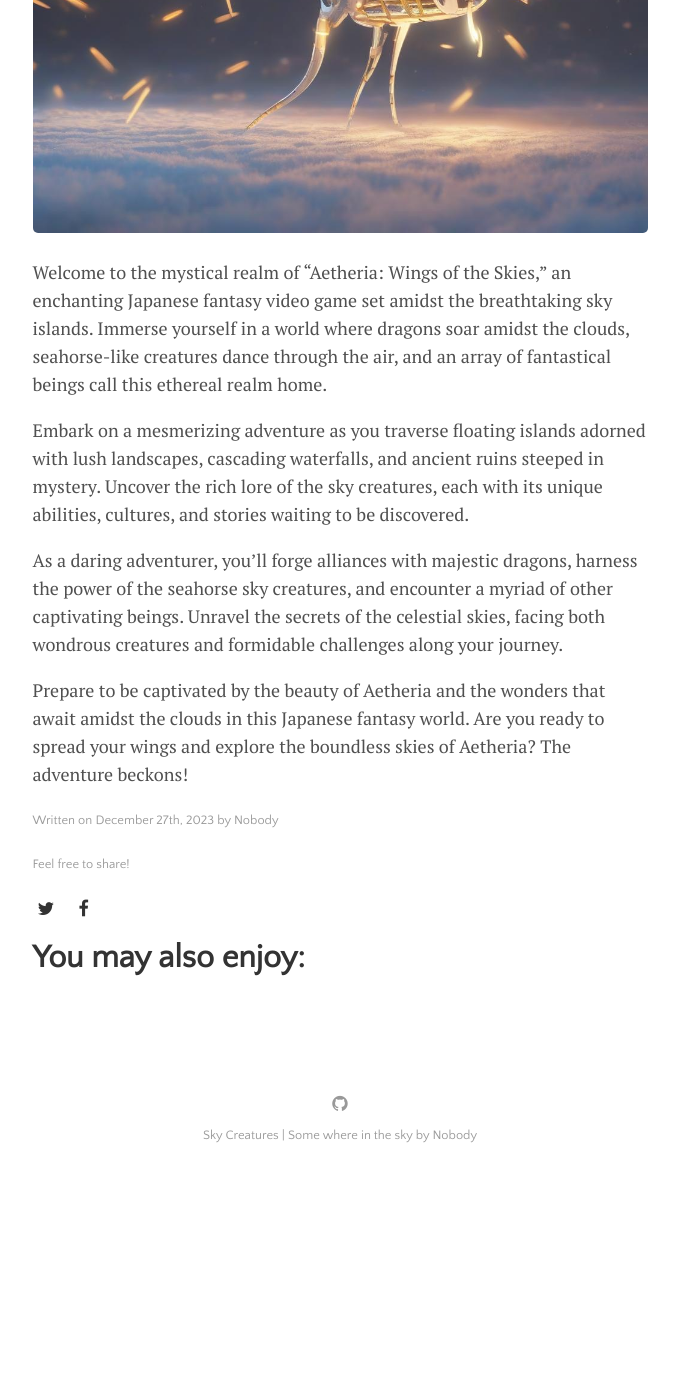
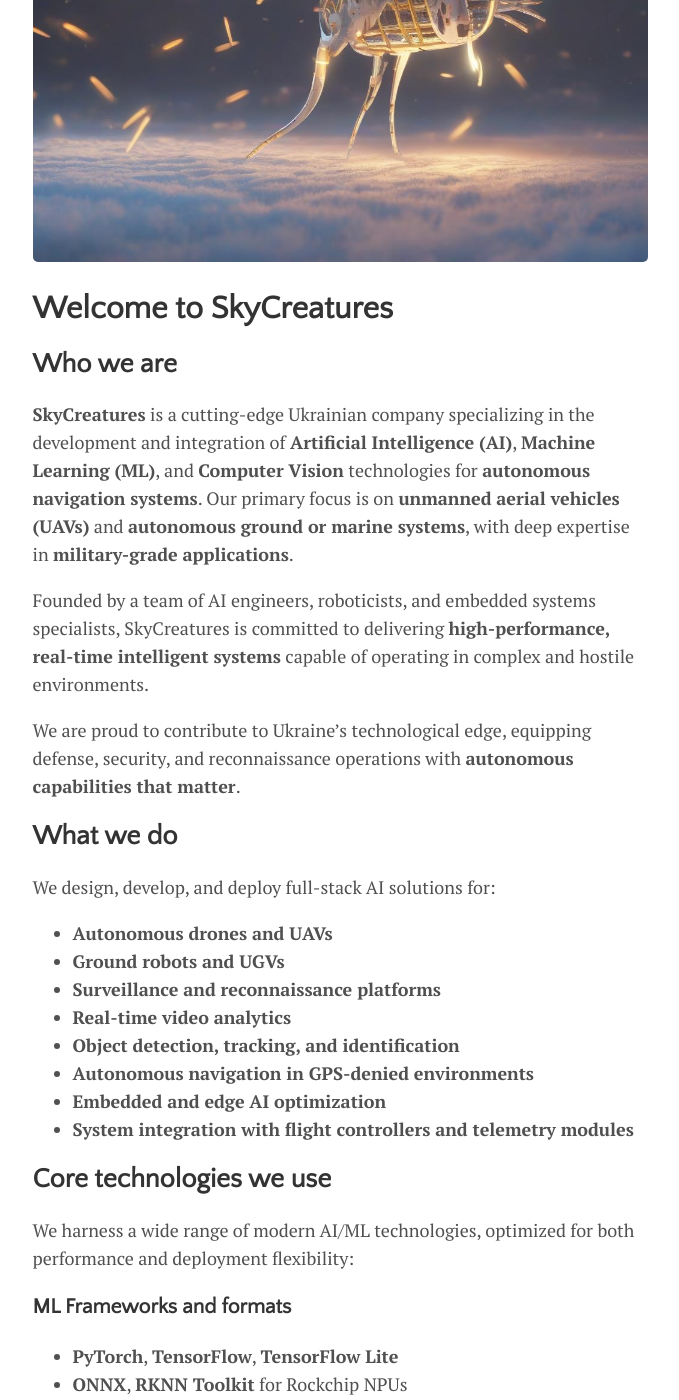
Before and after one commit to SkyCreatures/skycreatures.github.io, a Jekyll site: the page built from _posts/2025-06-14-welcome-to-sky-creatures-world.md, in a window 1280 px wide and 1400 px high, scrolled down 602 px. Shown: the whole window, without its empty margins (300-979 px from the left). Built offline with Jekyll 4.4.1, drawn with Linux system fonts in a browser that asks for light colours; before the commit the page ends 1783 px from its top, so only the background shows below that; some of the changed text lies outside the part shown.

Commit message:
Full fill website.

```diff
--- a/_config.yml
+++ b/_config.yml
@@ -21,8 +21,8 @@ plugins:             [jekyll-paginate, jekyll-sitemap, jekyll-feed, jekyll-seo-t
 
 # Customise atom feed settings (this is where Jekyll-Feed gets configuration information)
 title:		           'Sky Creatures'
-description:	       'Some where in the sky'
-author:              'Nobody'
+description:	       'Pioneering Autonomous Intelligence in the Skies and Beyond'
+author:              'Administrator'
 
 # RSS 2.0 can be used instead of Atom by uncommenting following two lines
 #feed:
--- a/_data/settings.yml
+++ b/_data/settings.yml
@@ -7,7 +7,7 @@ disqus:
 # google-ID: 'UA-000000000-0'
 
 menu:
-- {name: 'About',   url: 'about.html'}
+- {name: 'Our Mission',   url: 'our-mission.html'}
 
 # Available social icons are powered by Font Awesome, so you can use any icon that they offer
 social:
--- a/_posts/2023-12-27-welcome-to-sky-creatures-world.md
+++ /dev/null
@@ -1,16 +0,0 @@
----
-layout: post
-title: "Welcome to sky creatures world"
-author: "Nobody"
-categories: introduction
-tags: [skycreature, world]
-image: img_3.jpeg
----
-
-Welcome to the mystical realm of "Aetheria: Wings of the Skies," an enchanting Japanese fantasy video game set amidst the breathtaking sky islands. Immerse yourself in a world where dragons soar amidst the clouds, seahorse-like creatures dance through the air, and an array of fantastical beings call this ethereal realm home.
-
-Embark on a mesmerizing adventure as you traverse floating islands adorned with lush landscapes, cascading waterfalls, and ancient ruins steeped in mystery. Uncover the rich lore of the sky creatures, each with its unique abilities, cultures, and stories waiting to be discovered.
-
-As a daring adventurer, you'll forge alliances with majestic dragons, harness the power of the seahorse sky creatures, and encounter a myriad of other captivating beings. Unravel the secrets of the celestial skies, facing both wondrous creatures and formidable challenges along your journey.
-
-Prepare to be captivated by the beauty of Aetheria and the wonders that await amidst the clouds in this Japanese fantasy world. Are you ready to spread your wings and explore the boundless skies of Aetheria? The adventure beckons!
--- /dev/null
+++ b/_posts/2025-06-14-welcome-to-sky-creatures-world.md
@@ -0,0 +1,94 @@
+---
+layout: post
+title: "Welcome to sky creatures world"
+author: "Nobody"
+categories: introduction
+tags: [skycreature, world]
+image: img_3.jpeg
+---
+
+# Welcome to SkyCreatures
+
+## Who we are
+
+**SkyCreatures** is a cutting-edge Ukrainian company specializing in the development and integration of **Artificial Intelligence (AI)**, **Machine Learning (ML)**, and **Computer Vision** technologies for **autonomous navigation systems**. Our primary focus is on **unmanned aerial vehicles (UAVs)** and **autonomous ground or marine systems**, with deep expertise in **military-grade applications**.
+
+Founded by a team of AI engineers, roboticists, and embedded systems specialists, SkyCreatures is committed to delivering **high-performance, real-time intelligent systems** capable of operating in complex and hostile environments.
+
+We are proud to contribute to Ukraine’s technological edge, equipping defense, security, and reconnaissance operations with **autonomous capabilities that matter**.
+
+
+## What we do
+
+We design, develop, and deploy full-stack AI solutions for:
+
+* **Autonomous drones and UAVs**
+* **Ground robots and UGVs**
+* **Surveillance and reconnaissance platforms**
+* **Real-time video analytics**
+* **Object detection, tracking, and identification**
+* **Autonomous navigation in GPS-denied environments**
+* **Embedded and edge AI optimization**
+* **System integration with flight controllers and telemetry modules**
+
+
+## Core technologies we use
+
+We harness a wide range of modern AI/ML technologies, optimized for both performance and deployment flexibility:
+
+### **ML Frameworks and formats**
+
+* **PyTorch**, **TensorFlow**, **TensorFlow Lite**
+* **ONNX**, **RKNN Toolkit** for Rockchip NPUs
+
+### **Computer Vision**
+
+* **OpenCV**, **YOLOv5**, **YOLOv8**, **MobileNet-SSD**
+* Custom model training for aerial and thermal imagery
+* Real-time multi-object tracking and classification
+
+### **Machine learning techniques**
+
+* **CNNs**, **RNNs**, **SVMs**, **Q-Learning**, **Reinforcement Learning**
+* **Kalman Filtering**, **SLAM**
+* **SGD and Adam Optimizers**
+* **Data processing** with **Pandas**, **SciPy**
+
+## Embedded & edge optimization
+
+We build solutions that are tailored for lightweight and energy-efficient edge devices:
+
+* **Raspberry Pi**
+* **Orange Pi 5**
+* **NVIDIA Jetson Nano**
+* **Rockchip SoCs** (RK1808, RK3588, RK3576)
+* NPUs and accelerators with **CUDA**, **OpenCL**, **RKNPU**
+
+We optimize models for:
+
+* **Real-time performance**
+* **Low-power operation**
+* **Compact memory footprint**
+
+## Integration with drone ecosystems
+
+SkyCreatures engineers specialize in integrating AI with **drone flight control systems**, ensuring a seamless interface between autonomous decision-making and physical flight behavior.
+
+### We support:
+
+* **MavLink protocol**
+* **ArduPilot stack**
+* Real-time telemetry feedback
+* Autonomous waypoint navigation
+* Visual obstacle avoidance
+* Smart flight behavior driven by AI inference
+
+
+## Development languages & environments
+
+We support development in:
+
+* **Python** – for rapid prototyping, training, and edge inference
+* **C++** – for high-performance deployments and embedded systems
+
+Our solutions are adaptable across a wide range of **hardware architectures** and are containerized or modularized for easy deployment, update, and scalability.
```
Also changed, not shown: 404.html (+56 -1 lines), menu/about.md (deleted, +0 -23 lines), menu/our-mission.md (added, +21 -0 lines).
